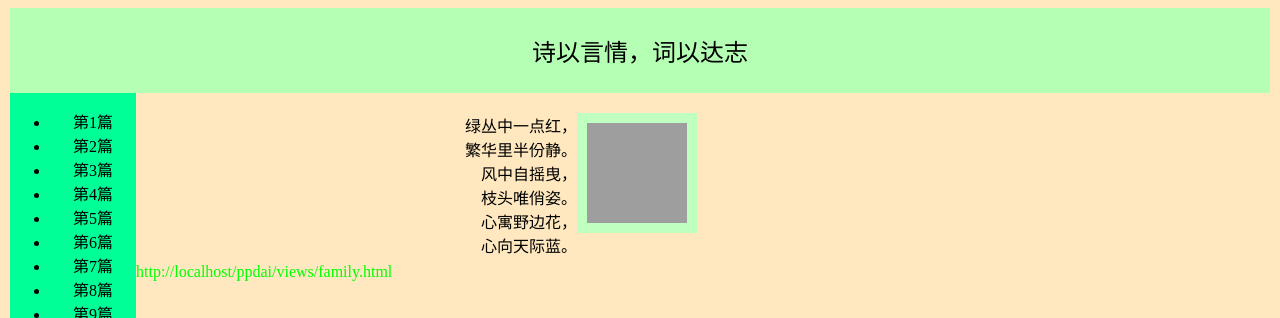
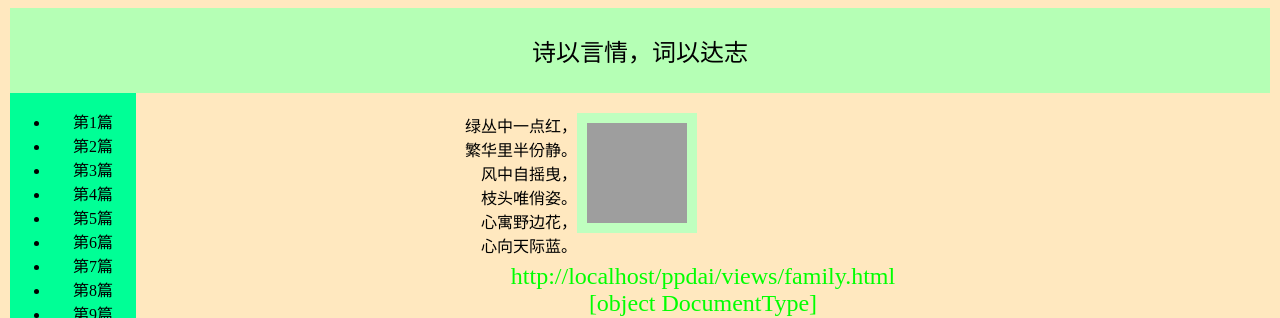
Before and after one commit to xujianhuaap/go_study, a plain HTML site: page ppdai/views/family.html in a window 1280 px wide. Shown: the top 318 px of the page. Drawn offline with Linux system fonts and the light colour scheme; grey boxes are pictures that could not be loaded.

Commit message:
array for js

```diff
--- a/ppdai/views/family.html
+++ b/ppdai/views/family.html
@@ -69,16 +69,30 @@
 
     </style>
 </head>
-<body onload="showDocumentUrl()">
+<body onload="showDocumentInfo()">
     <script>
 
-        function showDocumentUrl(){
+        function createDocumentInfoElement(info){
+            var e=null;
+            e=document.createElement("div");
+            e.style.color="#00ff00";
+            e.style.fontSize="1.5em";
+            e.innerHTML=info;
+            return e;
+        }
+        function showDocumentInfo(){
             var p=document.createElement("p");
-            var body=document.body;
-            var url=document.URL;
-            p.style.color="#00ff00"//字体颜色
-            p.innerHTML=url;
-            body.appendChild(p);
+            var urlElement=createDocumentInfoElement(document.URL);
+            var docTypeElement=createDocumentInfoElement(document.doctype);
+            var titleElement=createDocumentInfoElement(document.title);
+            var documentURIElement=createDocumentInfoElement(document.documentURI);
+            var arr=[urlElement,docTypeElement,titleElement,documentURIElement];
+            var len=arr.length;
+            for(i=0;i<len;i++){
+             p.appendChild(arr[i]);
+            }
+
+            document.body.appendChild(p);
         }
     </script>
         <header>
```
